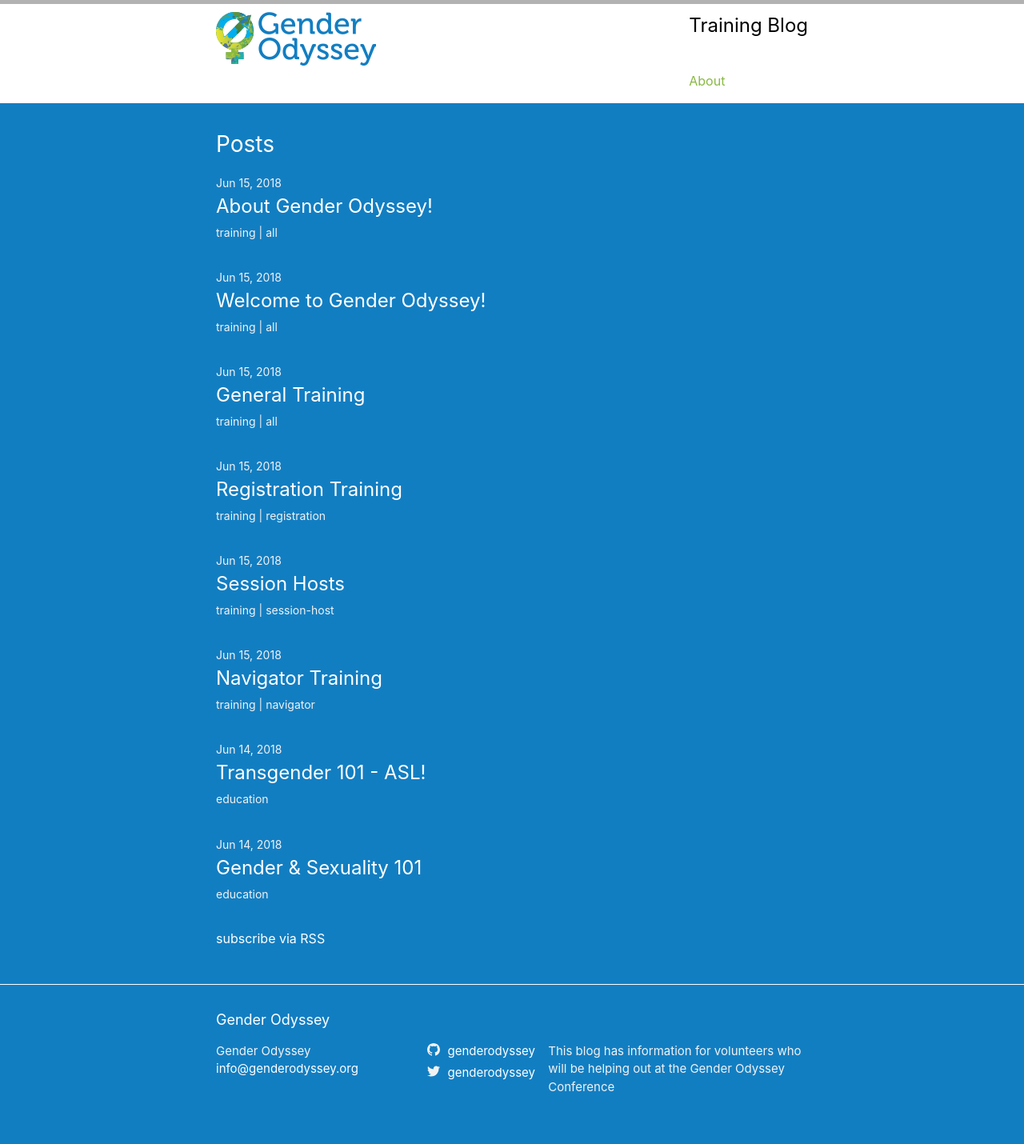
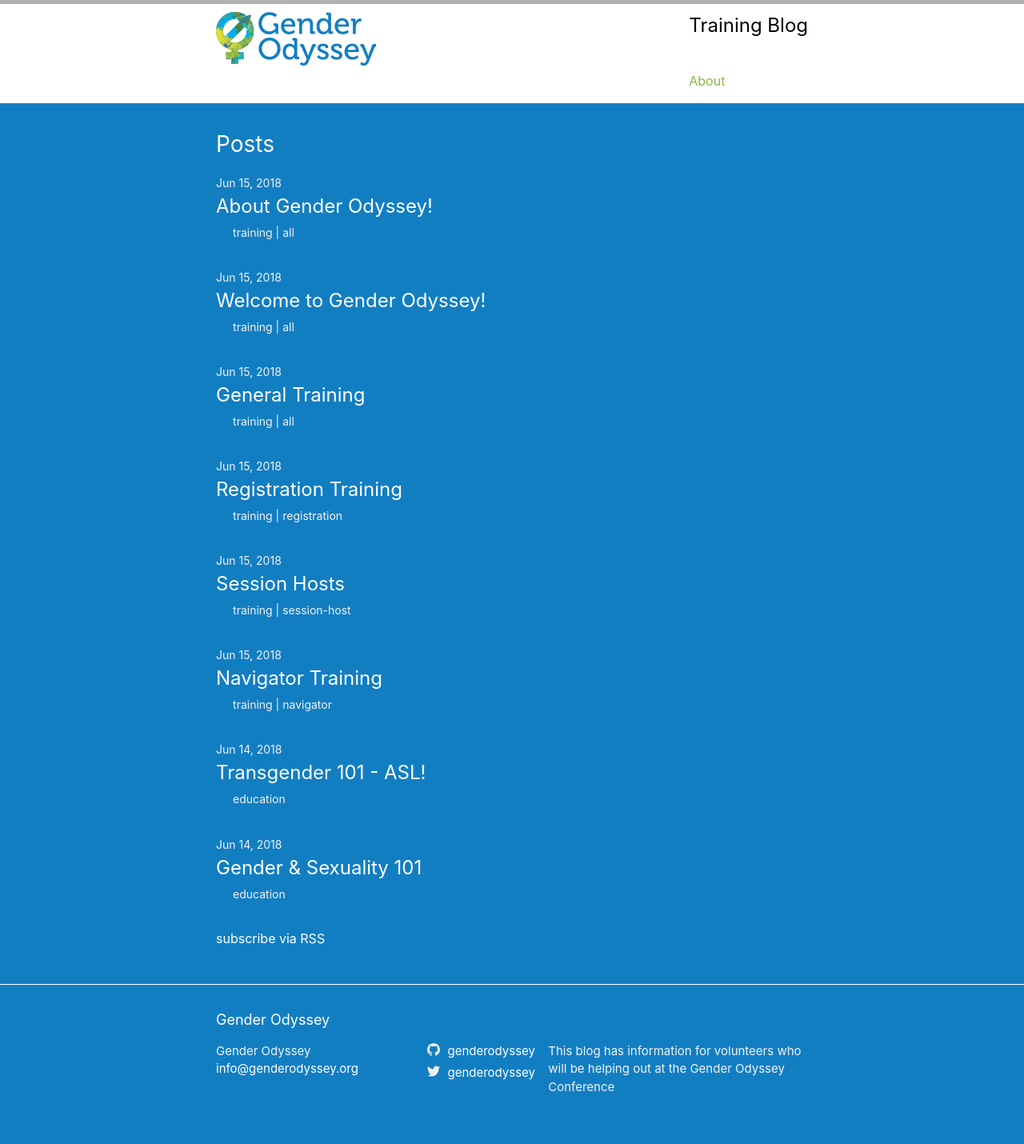
Before and after one commit to genderodyssey/genderodyssey.github.io, a Jekyll site: the page built from index.md, in a window 1280 px wide. Shown: the whole page at 80% size. Built offline with Jekyll 4.4.1, drawn with Linux system fonts in a browser that asks for light colours.

Commit message:
offset categories

```diff
--- a/_layouts/home.html
+++ b/_layouts/home.html
@@ -20,7 +20,7 @@
           <a class="post-link" href="{{ post.url | relative_url }}">
             {{ post.title | escape }}
           </a>
-        <span class="post-meta">{{ post.categories | join: ' | ' }}</span>
+        &nbsp;&nbsp;&nbsp;&nbsp;<span class="post-meta">{{ post.categories | join: ' | ' }}</span>
         </h3>
         {%- if site.show_excerpts -%}
           {{ post.excerpt }}
```
